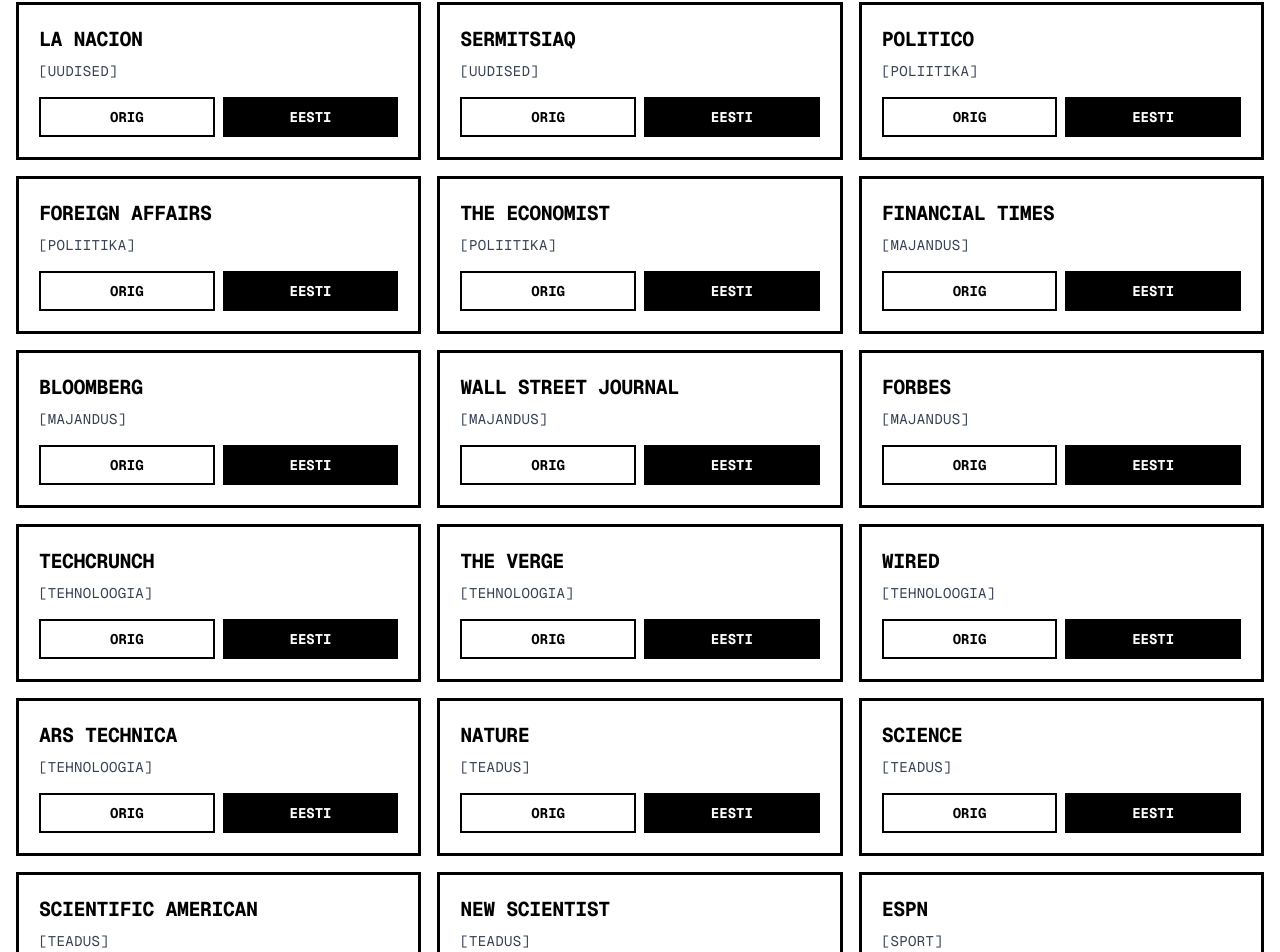
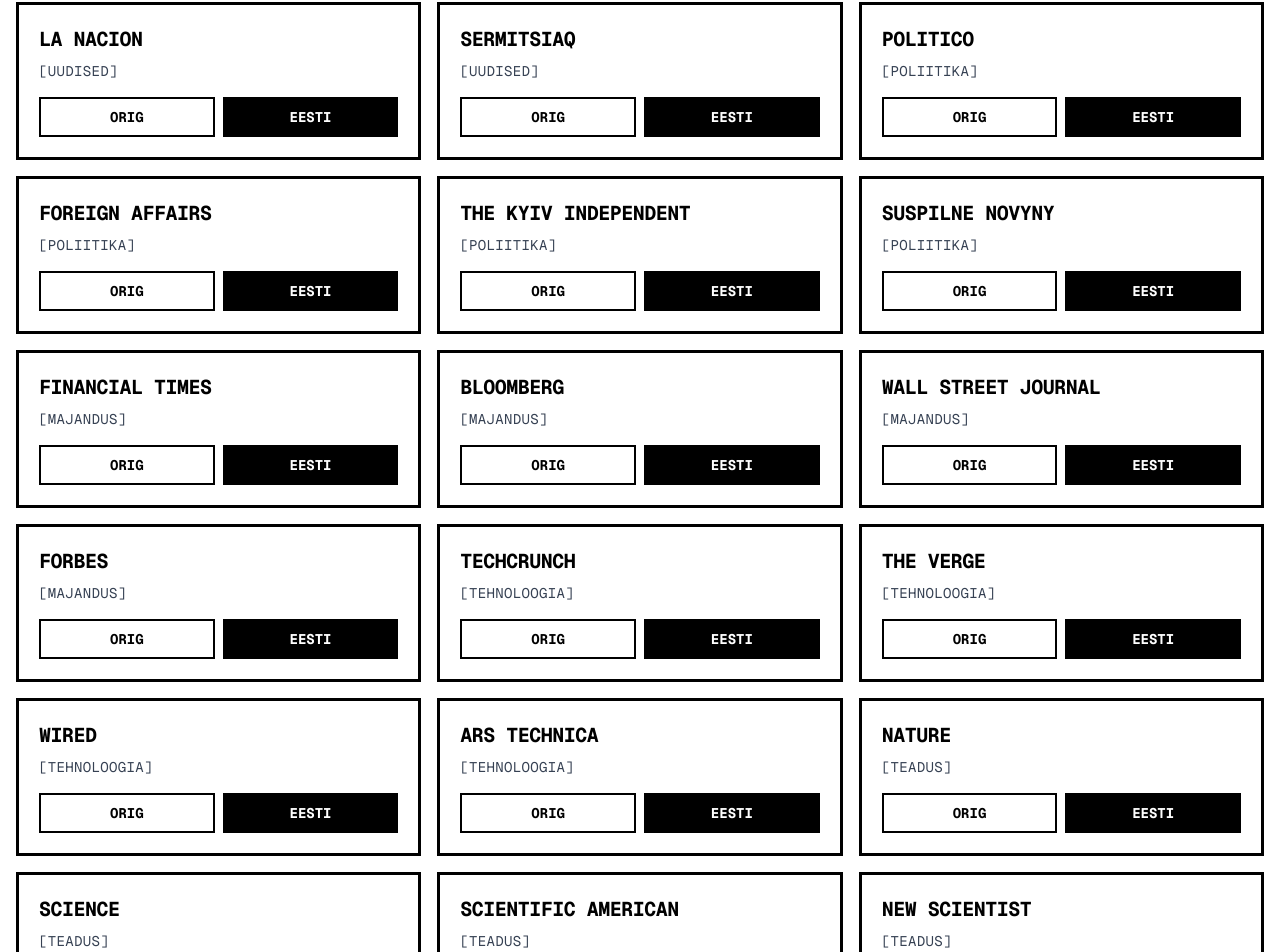
Before and after one commit to saarepera-toimetamised/paremklikk, a Next.js app: page / in a window 1280 px wide. Shown: the part 1841-2793 px from the top of the page. Built offline with nearby package versions, Linux system fonts and the light colour scheme.

Commit message:
Replace The Economist with Kyiv Independent and Suspilne Novyny

```diff
--- a/app/page.tsx
+++ b/app/page.tsx
@@ -36,7 +36,8 @@ const outlets = [
   // Politics
   { name: 'Politico', category: 'politics', url: 'https://www.politico.com' },
   { name: 'Foreign Affairs', category: 'politics', url: 'https://www.foreignaffairs.com' },
-  { name: 'The Economist', category: 'politics', url: 'https://www.economist.com' },
+  { name: 'The Kyiv Independent', category: 'politics', url: 'https://kyivindependent.com' },
+  { name: 'Suspilne Novyny', category: 'politics', url: 'https://suspilne.media' },
   // Business
   { name: 'Financial Times', category: 'business', url: 'https://www.ft.com' },
   { name: 'Bloomberg', category: 'business', url: 'https://www.bloomberg.com' },
```
